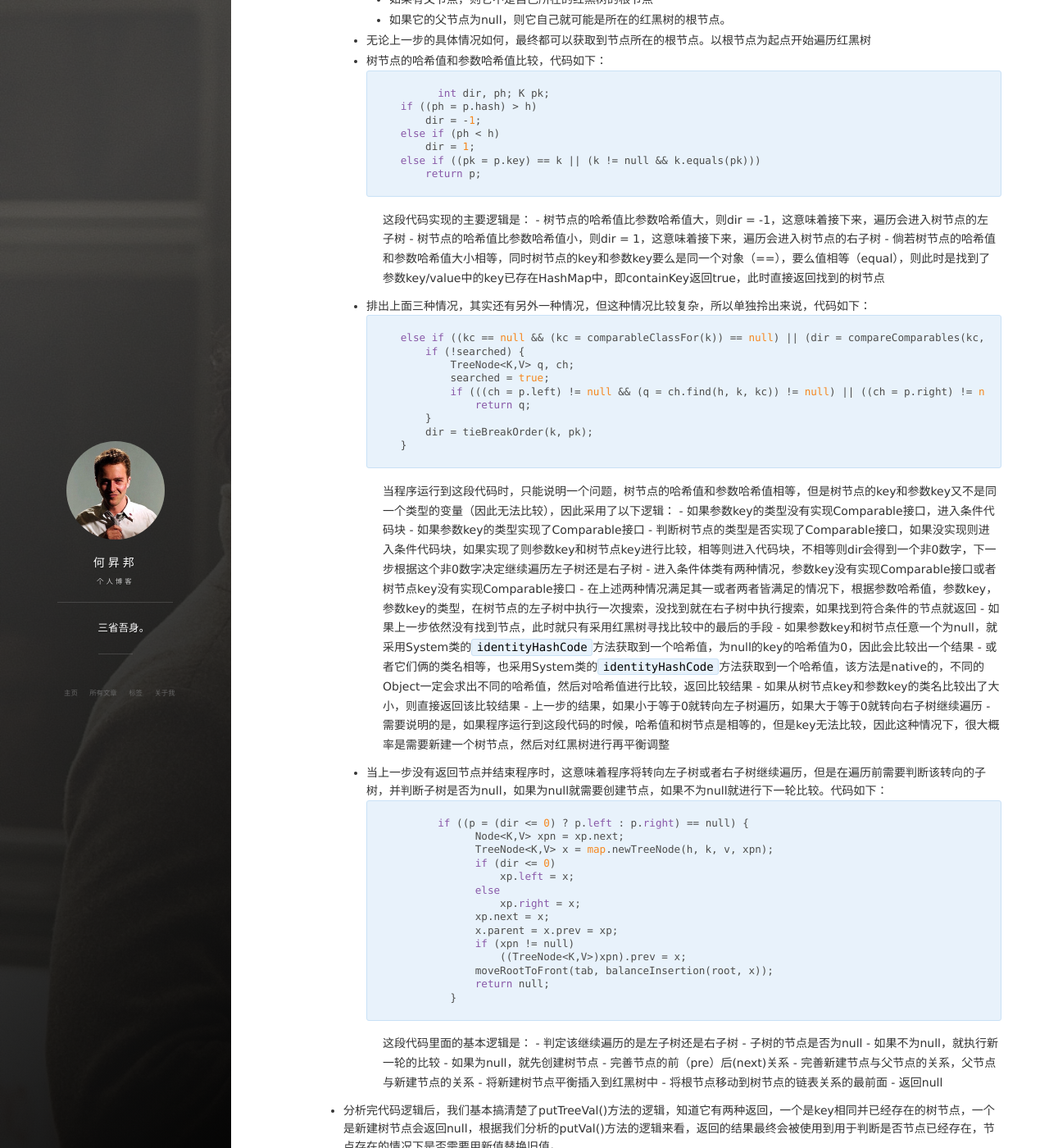
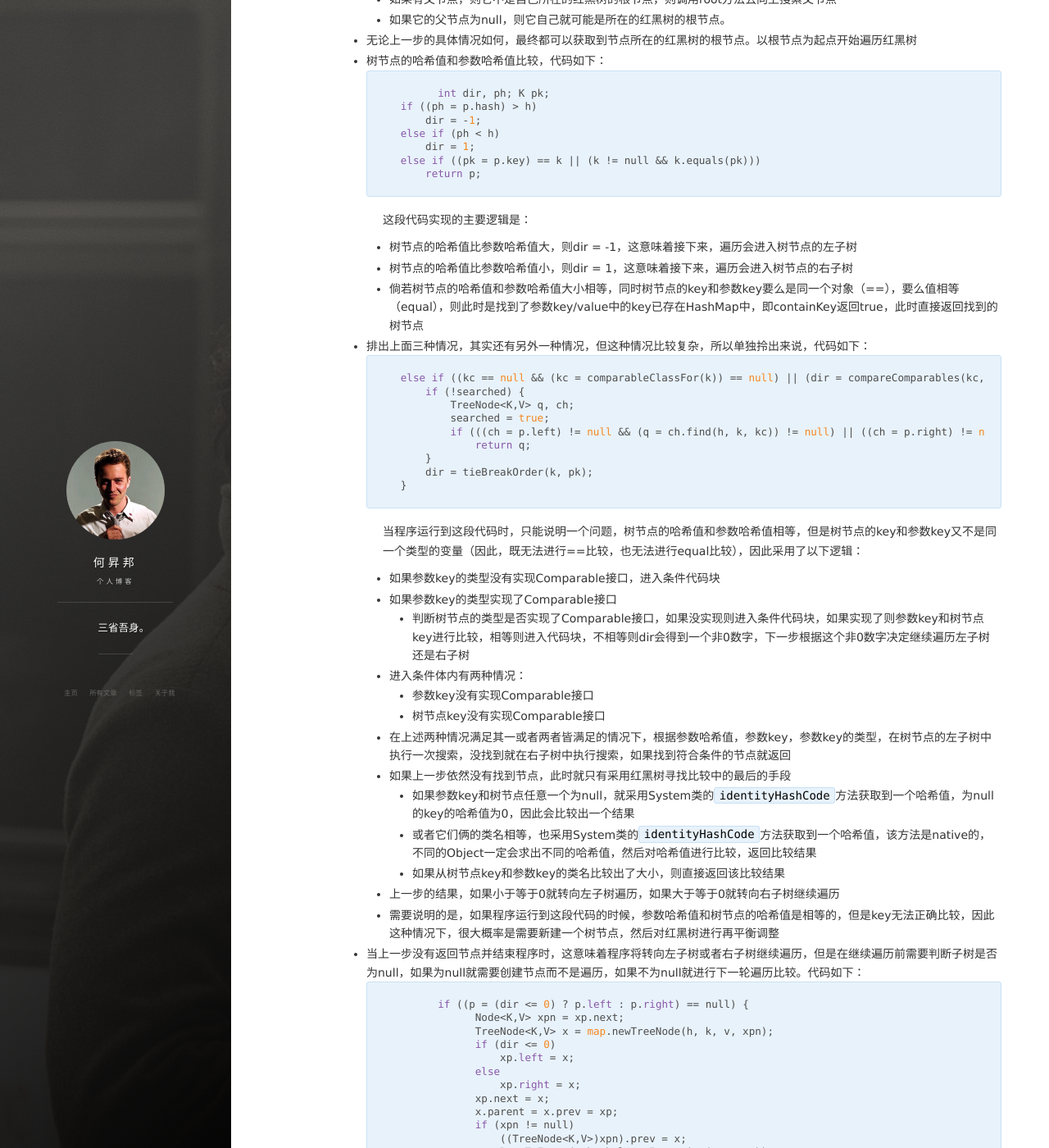
Before and after one commit to heshengbang/heshengbang.github.io, a Jekyll site: the page built from _posts/2018-8-25-Map框架分析（六）HashMap的put方法.md, in a window 1280 px wide and 1400 px high, scrolled down 5619 px. Shown: the whole window at 82% size. Built offline with Jekyll 4.4.1, drawn with Linux system fonts in a browser that asks for light colours; nearby versions of some CDN libraries; comment, search, counter and statistics services are not loaded; some of the changed text lies outside the part shown.

Commit message:
adjust format

````diff
--- a/_posts/2018-8-25-Map框架分析（六）HashMap的put方法.md
+++ b/_posts/2018-8-25-Map框架分析（六）HashMap的put方法.md
@@ -253,9 +253,9 @@ tags: Java基础
     	TreeNode<K,V> root = (parent != null) ? root() : this;
     ```
       这段代码最终的目的是获取节点所在的红黑树的根节点，它为了达成这个目的，用三目运算符来完成操作，判断这个节点是否有父节点：
-		- 如果有父节点，则它不是自己所在的红黑树的根节点
+		- 如果有父节点，则它不是自己所在的红黑树的根节点，则调用root方法去向上搜索父节点
 		- 如果它的父节点为null，则它自己就可能是所在的红黑树的根节点。
-	- 无论上一步的具体情况如何，最终都可以获取到节点所在的根节点。以根节点为起点开始遍历红黑树
+	- 无论上一步的具体情况如何，最终都可以获取到节点所在的红黑树的根节点。以根节点为起点开始遍历红黑树
 	- 树节点的哈希值和参数哈希值比较，代码如下：
 	```
     	int dir, ph; K pk;
@@ -267,9 +267,9 @@ tags: Java基础
 			return p;
     ```
     这段代码实现的主要逻辑是：
-    	- 树节点的哈希值比参数哈希值大，则dir = -1，这意味着接下来，遍历会进入树节点的左子树
-    	- 树节点的哈希值比参数哈希值小，则dir = 1，这意味着接下来，遍历会进入树节点的右子树
-    	- 倘若树节点的哈希值和参数哈希值大小相等，同时树节点的key和参数key要么是同一个对象（==），要么值相等（equal），则此时是找到了参数key/value中的key已存在HashMap中，即containKey返回true，此时直接返回找到的树节点
+		- 树节点的哈希值比参数哈希值大，则dir = -1，这意味着接下来，遍历会进入树节点的左子树
+		- 树节点的哈希值比参数哈希值小，则dir = 1，这意味着接下来，遍历会进入树节点的右子树
+		- 倘若树节点的哈希值和参数哈希值大小相等，同时树节点的key和参数key要么是同一个对象（==），要么值相等（equal），则此时是找到了参数key/value中的key已存在HashMap中，即containKey返回true，此时直接返回找到的树节点
     - 排出上面三种情况，其实还有另外一种情况，但这种情况比较复杂，所以单独拎出来说，代码如下：
     ```
         else if ((kc == null && (kc = comparableClassFor(k)) == null) || (dir = compareComparables(kc, k, pk)) == 0) {
@@ -282,19 +282,21 @@ tags: Java基础
             dir = tieBreakOrder(k, pk);
         }
     ```
-	当程序运行到这段代码时，只能说明一个问题，树节点的哈希值和参数哈希值相等，但是树节点的key和参数key又不是同一个类型的变量（因此无法比较），因此采用了以下逻辑：
-    	- 如果参数key的类型没有实现Comparable接口，进入条件代码块
-    	- 如果参数key的类型实现了Comparable接口
-    		- 判断树节点的类型是否实现了Comparable接口，如果没实现则进入条件代码块，如果实现了则参数key和树节点key进行比较，相等则进入代码块，不相等则dir会得到一个非0数字，下一步根据这个非0数字决定继续遍历左子树还是右子树
-    	- 进入条件体类有两种情况，参数key没有实现Comparable接口或者树节点key没有实现Comparable接口
-    	- 在上述两种情况满足其一或者两者皆满足的情况下，根据参数哈希值，参数key，参数key的类型，在树节点的左子树中执行一次搜索，没找到就在右子树中执行搜索，如果找到符合条件的节点就返回
-    	- 如果上一步依然没有找到节点，此时就只有采用红黑树寻找比较中的最后的手段
-    		- 如果参数key和树节点任意一个为null，就采用System类的`identityHashCode`方法获取到一个哈希值，为null的key的哈希值为0，因此会比较出一个结果
-    		- 或者它们俩的类名相等，也采用System类的`identityHashCode`方法获取到一个哈希值，该方法是native的，不同的Object一定会求出不同的哈希值，然后对哈希值进行比较，返回比较结果
-    		- 如果从树节点key和参数key的类名比较出了大小，则直接返回该比较结果
-    	- 上一步的结果，如果小于等于0就转向左子树遍历，如果大于等于0就转向右子树继续遍历
-    	- 需要说明的是，如果程序运行到这段代码的时候，哈希值和树节点是相等的，但是key无法比较，因此这种情况下，很大概率是需要新建一个树节点，然后对红黑树进行再平衡调整
-    - 当上一步没有返回节点并结束程序时，这意味着程序将转向左子树或者右子树继续遍历，但是在遍历前需要判断该转向的子树，并判断子树是否为null，如果为null就需要创建节点，如果不为null就进行下一轮比较。代码如下：
+	当程序运行到这段代码时，只能说明一个问题，树节点的哈希值和参数哈希值相等，但是树节点的key和参数key又不是同一个类型的变量（因此，既无法进行==比较，也无法进行equal比较），因此采用了以下逻辑：
+		- 如果参数key的类型没有实现Comparable接口，进入条件代码块
+		- 如果参数key的类型实现了Comparable接口
+			- 判断树节点的类型是否实现了Comparable接口，如果没实现则进入条件代码块，如果实现了则参数key和树节点key进行比较，相等则进入代码块，不相等则dir会得到一个非0数字，下一步根据这个非0数字决定继续遍历左子树还是右子树
+		- 进入条件体内有两种情况：
+			- 参数key没有实现Comparable接口
+            - 树节点key没有实现Comparable接口
+		- 在上述两种情况满足其一或者两者皆满足的情况下，根据参数哈希值，参数key，参数key的类型，在树节点的左子树中执行一次搜索，没找到就在右子树中执行搜索，如果找到符合条件的节点就返回
+		- 如果上一步依然没有找到节点，此时就只有采用红黑树寻找比较中的最后的手段
+			- 如果参数key和树节点任意一个为null，就采用System类的`identityHashCode`方法获取到一个哈希值，为null的key的哈希值为0，因此会比较出一个结果
+			- 或者它们俩的类名相等，也采用System类的`identityHashCode`方法获取到一个哈希值，该方法是native的，不同的Object一定会求出不同的哈希值，然后对哈希值进行比较，返回比较结果
+			- 如果从树节点key和参数key的类名比较出了大小，则直接返回该比较结果
+		- 上一步的结果，如果小于等于0就转向左子树遍历，如果大于等于0就转向右子树继续遍历
+		- 需要说明的是，如果程序运行到这段代码的时候，参数哈希值和树节点的哈希值是相等的，但是key无法正确比较，因此这种情况下，很大概率是需要新建一个树节点，然后对红黑树进行再平衡调整
+    - 当上一步没有返回节点并结束程序时，这意味着程序将转向左子树或者右子树继续遍历，但是在继续遍历前需要判断子树是否为null，如果为null就需要创建节点而不是遍历，如果不为null就进行下一轮遍历比较。代码如下：
     ```java
     	if ((p = (dir <= 0) ? p.left : p.right) == null) {
                     Node<K,V> xpn = xp.next;
@@ -312,17 +314,18 @@ tags: Java基础
                 }
     ```
     这段代码里面的基本逻辑是：
-    	- 判定该继续遍历的是左子树还是右子树
-    	- 子树的节点是否为null
-    		- 如果不为null，就执行新一轮的比较
-    	- 如果为null，就先创建树节点
-    	- 完善节点的前（pre）后(next)关系
-    	- 完善新建节点与父节点的关系，父节点与新建节点的关系
-    	- 将新建树节点平衡插入到红黑树中
-    	- 将根节点移动到树节点的链表关系的最前面
-    	- 返回null
+		- 判定该继续遍历的是左子树还是右子树
+		- 子树的节点是否为null
+			- 如果不为null，就执行新一轮的比较
+		- 如果为null，就先创建树节点
+		- 完善节点的前（pre）后(next)关系
+		- 完善新建节点与父节点的关系，父节点与新建节点的关系
+		- 将新建树节点平衡插入到红黑树中
+		- 将根节点移动到树节点的链表关系的最前面
+		- 返回null
 
-- 分析完代码逻辑后，我们基本搞清楚了putTreeVal()方法的逻辑，知道它有两种返回，一个是key相同并已经存在的树节点，一个是新建树节点会返回null，根据我们分析的putVal()方法的逻辑来看，返回的结果最终会被使用到用于判断是否节点已经存在，节点存在的情况下是否需要用新值替换旧值。
+- 分析完代码逻辑后，我们基本搞清楚了putTreeVal()方法的逻辑，知道它有两种返回：①key相同并已经存在的树节点，②新建树节点会返回null
+- 根据我们分析的putVal()方法的逻辑来看，返回的结果最终会被用于判断内含参数key的节点是否已经存在，节点存在的情况下是否需要用新值替换旧值。
 - 该方法强相关的三个树节点的成员方法是：`moveRootToFront()`，`balanceInsertion` 如果有时间建议好好再去分析这两个方法的逻辑，如果不想自己分析，可参考本文顶部的连接中TreeNode的相关内容
 
 ### treeifyBin
````
